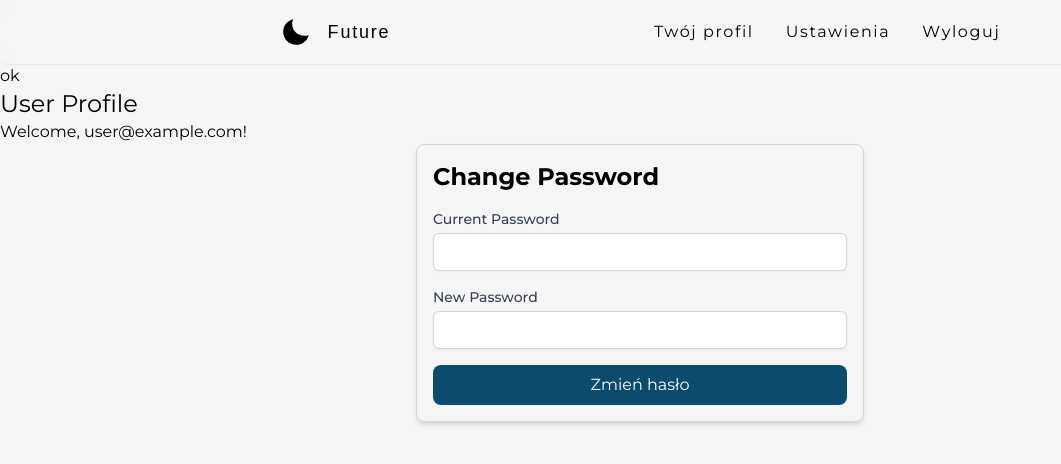
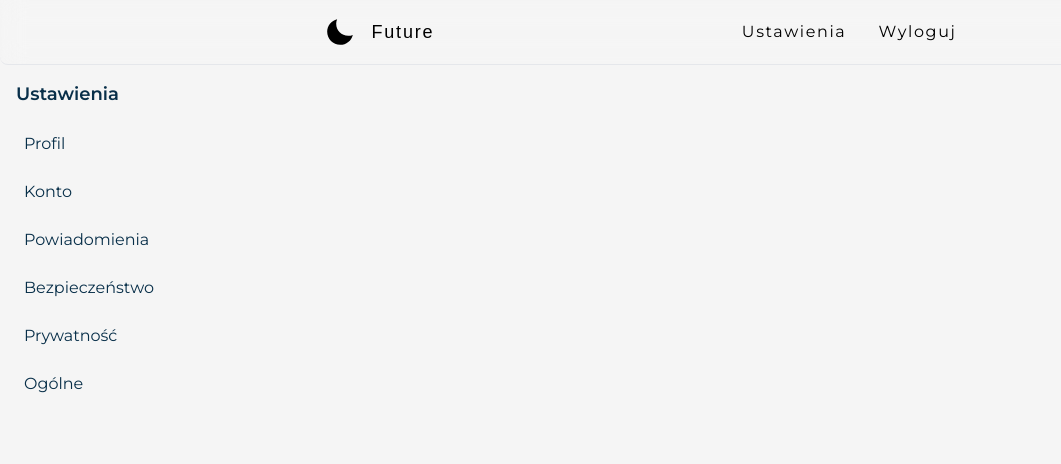
Before and after one commit to pawelek7k/future, a Next.js app: page /settings in a window 1280 px wide. Shown: the top 464 px of the page, without its empty margins (0-1061 px from the left). Built offline with nearby package versions, Linux system fonts and the light colour scheme; no server answers; sample sign-in values are in the browser's storage; a web font is replaced by a local one.

Commit message:
add settings sidebar

```diff
--- a/components/Layout/MainNavigation.tsx
+++ b/components/Layout/MainNavigation.tsx
@@ -14,7 +14,7 @@ export const MainNavigation = () => {
   console.log("Loading Status:", loading);
 
   return (
-    <header className="flex justify-evenly p-4 w-full text-text fixed z-50 bg-secondaryBg backdrop-blur-md rounded-b-lg border-b border-secondary top-0 items-center">
+    <header className="flex justify-evenly p-4 w-full  fixed z-50 bg-secondaryBg backdrop-blur-md rounded-b-lg border-b border-secondary top-0 items-center">
       <Logo />
       <nav>
         <ul className="flex gap-8 tracking-widest">
@@ -25,9 +25,9 @@ export const MainNavigation = () => {
           )}
           {session && (
             <>
-              <li>
+              {/* <li>
                 <Link href="/profile">Twój profil</Link>
-              </li>
+              </li> */}
               <li>
                 <Link href="/settings">Ustawienia</Link>
               </li>
--- /dev/null
+++ b/components/settings/Sidebar.tsx
@@ -0,0 +1,45 @@
+export const Sidebar = () => {
+  return (
+    <div className="w-1/4 bg-neutral-100 text-sky-950 h-screen p-4 pt-20">
+      <h2 className="text-lg font-semibold mb-4">Ustawienia</h2>
+      <ul className="space-y-2">
+        <li>
+          <a href="#profile" className="block p-2 hover:bg-neutral-200 rounded">
+            Profil
+          </a>
+        </li>
+        <li>
+          <a href="#account" className="block p-2 hover:bg-neutral-200 rounded">
+            Konto
+          </a>
+        </li>
+        <li>
+          <a
+            href="#notifications"
+            className="block p-2 hover:bg-neutral-200 rounded"
+          >
+            Powiadomienia
+          </a>
+        </li>
+        <li>
+          <a
+            href="#security"
+            className="block p-2 hover:bg-neutral-200 rounded"
+          >
+            Bezpieczeństwo
+          </a>
+        </li>
+        <li>
+          <a href="#privacy" className="block p-2 hover:bg-neutral-200 rounded">
+            Prywatność
+          </a>
+        </li>
+        <li>
+          <a href="#general" className="block p-2 hover:bg-neutral-200 rounded">
+            Ogólne
+          </a>
+        </li>
+      </ul>
+    </div>
+  );
+};
--- a/pages/settings.tsx
+++ b/pages/settings.tsx
@@ -1,4 +1,4 @@
-import { PasswordChangeForm } from "@/components/settings/PasswordChangeForm";
+import { Sidebar } from "@/components/settings/Sidebar";
 import { Session } from "next-auth";
 import { getSession } from "next-auth/react";
 import {
@@ -42,9 +42,9 @@ const SettingsPage = ({ session }: SessionProps) => {
   };
 
   return (
-    <section className="mt-0 pt-16">
-      <div className="">ok</div>
-      <div className="">
+    <section className="h-screen">
+      <Sidebar />
+      {/* <div className="">
         <div>
           {" "}
           <h1 className="text-2xl">User Profile</h1>
@@ -52,7 +52,7 @@ const SettingsPage = ({ session }: SessionProps) => {
         </div>
 
         <PasswordChangeForm onChangePassword={changePasswordHandler} />
-      </div>
+      </div> */}
     </section>
   );
 };
```
